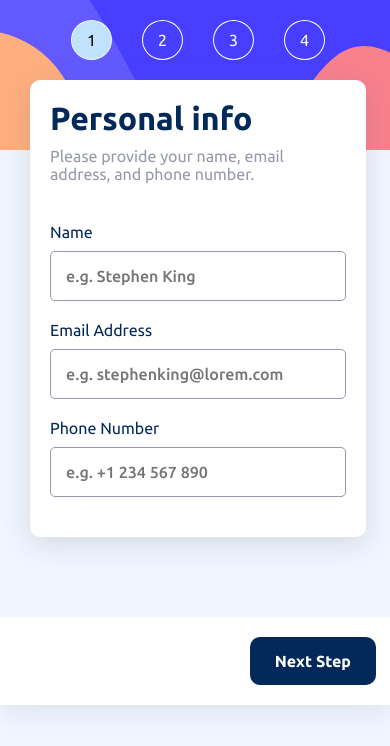
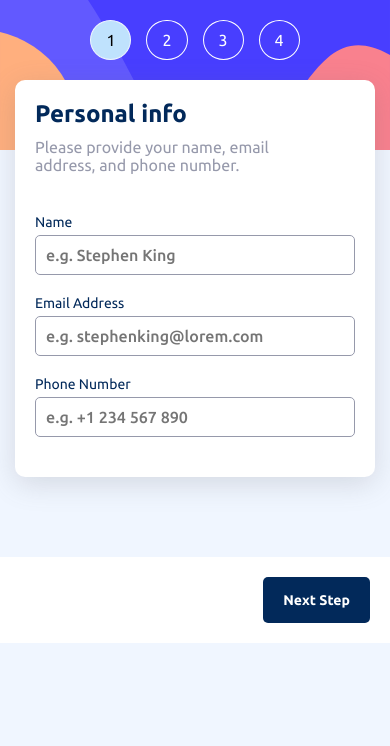
Before and after one commit to marcoslimaJS/Multi-step-form, a React (Vite) app: page / in a window 390 px wide. Shown: the top 746 px of the page. Built offline with nearby package versions, Linux system fonts and the light colour scheme.

Commit message:
criando responsivo do projeto

```diff
--- a/src/App.jsx
+++ b/src/App.jsx
@@ -37,5 +37,6 @@
     margin: 0px;
     padding: 0px;
     background: none;
+    box-shadow: none;
   }
 `
--- a/src/Components/FormStep.jsx
+++ b/src/Components/FormStep.jsx
@@ -3,6 +3,7 @@
 import ContentForm from "./ContentForm";
 import { validate } from "./Forms/Personal";
 import { StepContenxt } from "../App";
+import ThankYouForm from "./Forms/ThankYouForm";
 
 const steps = [
   {
@@ -54,6 +55,7 @@
   const [selectedAddOns, setSelectedAddOns] = useState([]);
 
   // -----------------------------------------------------------------------
+  const [thankYou, setThankYou] = useState(false);
 
   const arrayOfValidations = () => {
     const results = [];
@@ -81,8 +83,8 @@
     console.log(`useEffect: ${currentStep}`);
   }, [currentStep]);
 
-  function teste(e) {
-    e.preventDefault();
+  const checkForm = () => {
+    console.log("foiiii");
     if (currentStep === 0) {
       const validated = arrayOfValidations();
       if (validated) {
@@ -91,7 +93,13 @@
     } else {
       nextStep();
     }
-  }
+  };
+
+  const sendForm = (e) => {
+    e.preventDefault();
+    setThankYou((prev) => prev = true);
+    console.log("enviado");
+  };
 
   return (
     <Container>
@@ -117,20 +125,31 @@
               setBilling: setPlanBilling,
             }}
           >
-            <form onSubmit={teste}>
+            <form onSubmit={sendForm}>
               <FormContent>
+                {!thankYou && (
+                  <>
                     <Head>
                       <h1>{steps[currentStep].title}</h1>
                       <p>{steps[currentStep].description}</p>
                     </Head>
                     <ContentForm />
+                  </>
+                )}
+                {thankYou && <ThankYouForm />}
               </FormContent>
+              {!thankYou && (
                 <ContainerButtons>
                   {currentStep < steps.length && currentStep !== 0 && (
                     <BackButton onClick={previousStep}>Go Back</BackButton>
                   )}
-                <Button type="submit">Next Step</Button>
+                  {currentStep !== steps.length - 1 ? (
+                    <ButtonDefault onClick={checkForm}>Next Step</ButtonDefault>
+                  ) : (
+                    <ButtonConfirm>Confirm</ButtonConfirm>
+                  )}
                 </ContainerButtons>
+              )}
             </form>
           </PlanContext.Provider>
         </AddOnsContext.Provider>
@@ -157,6 +176,16 @@
   p {
     color: hsl(231, 11%, 63%);
   }
+  @media (max-width: 500px) {
+    h1 {
+      font-size: 1.5rem;
+    }
+  }
+  @media (max-width: 400px) {
+    p {
+      max-width: 30ch;
+    }
+  }
 `;
 
 const FormContent = styled.div`
@@ -167,13 +196,20 @@
     margin: -70px 30px 80px 30px;
     box-shadow: rgba(100, 100, 111, 0.2) 0px 7px 29px 0px;
   }
+  @media (max-width: 500px) {
+    margin: -70px 15px 80px 15px;
+  }
 `;
 
 const ContainerButtons = styled.div`
   display: flex;
   align-items: center;
+  margin-top: auto;
   @media (max-width: 900px) {
-    background: #FFF;
+    background: #fff;
+    padding: 20px 30px;
+  }
+  @media (max-width: 500px) {
     padding: 20px;
   }
 `;
@@ -187,14 +223,14 @@
   cursor: pointer;
 `;
 
-const Button = styled.button`
+const ButtonDefault = styled.span`
   background: hsl(213, 96%, 18%);
   color: #fff;
   font-size: 1rem;
   font-weight: 600;
   font-family: "Ubuntu", sans-serif;
   border: none;
-  border-radius: 10px;
+  border-radius: 5px;
   padding: 15px 25px;
   transition: 0.3s ease-in-out;
   display: flex;
@@ -203,4 +239,26 @@
   :hover {
     background: #124585;
   }
+  @media (max-width: 500px) {
+    padding: 15px 20px;
+    font-size: 0.875rem;
+  }
 `;
+
+const ButtonConfirm = styled.button`
+  background: hsl(243, 100%, 62%);
+  color: #fff;
+  font-size: 1rem;
+  font-weight: 600;
+  font-family: "Ubuntu", sans-serif;
+  border: none;
+  border-radius: 5px;
+  padding: 15px 25px;
+  transition: 0.3s ease-in-out;
+  display: flex;
+  margin-left: auto;
+  cursor: pointer;
+  :hover {
+    background: hsl(243.03370786516854, 84.76190476190476%, 41.17647058823529%);
+  }
+`;
--- a/src/Components/Forms/AddOns.jsx
+++ b/src/Components/Forms/AddOns.jsx
@@ -132,6 +132,20 @@
     font-weight: 500;
     margin-left: auto;
   }
+  @media (max-width: 460px) {
+    padding: 15px;
+    gap: 15px;
+    h3 {
+      margin-bottom: 2px;
+      font-size: 0.900rem;
+    }
+    p {
+      font-size: 0.800rem;
+    }
+    span {
+      font-size: 0.800rem;
+    }
+  }
 `;
 
 const PseudoCheckbox = styled.div`
@@ -142,6 +156,10 @@
   height: 25px;
   border-radius: 5px;
   border: 1px solid hsl(231, 11%, 63%);
+  @media (max-width: 460px) {
+    width: 20px;
+    height: 20px;
+  }
 `;
 
 const AddOnsCheck = styled.div`
--- a/src/Components/Forms/Finishing.jsx
+++ b/src/Components/Forms/Finishing.jsx
@@ -73,6 +73,9 @@
       transform: translate3d(0, 0, 0);
     }
   }
+  @media (max-width: 900px) {
+    min-height: 280px;
+  }
 `;
 const Products = styled.div`
   background: hsl(217, 100%, 97%);
@@ -89,11 +92,20 @@
   h3 {
     font-size: 1.2rem;
     margin-bottom: 3px;
+    text-transform: capitalize;
   }
   p {
     color: hsl(231, 11%, 63%);
     text-decoration: underline;
     cursor: pointer;
+  }
+  span {
+    font-weight: 600;
+  }
+  @media (max-width: 400px) {
+    h3 {
+      font-size: 1rem;
+    }
   }
 `;
 
@@ -104,6 +116,11 @@
   align-items: center;
   p {
     color: hsl(231, 11%, 63%);
+  }
+  @media (max-width: 400px) {
+    p, span {
+      font-size: 0.875rem;
+    }
   }
 `;
 
@@ -120,4 +137,7 @@
     font-size: 1.2rem;
     font-weight: 700;
   }
+  @media (max-width: 900px) {
+    margin-top: auto;
+  }
 `;
--- a/src/Components/Forms/Personal.jsx
+++ b/src/Components/Forms/Personal.jsx
@@ -112,7 +112,10 @@
   @media (max-width: 900px) {
     &:last-child {
       margin-bottom: 0px;
-  }
+    }
+    @media (max-width: 500px) {
+      padding: 10px;
+    }
   }
 `;
 
@@ -122,6 +125,10 @@
   margin-bottom: 10px;
   span {
     color: hsl(354, 84%, 57%);
+  }
+  @media (max-width: 500px) {
+    font-size: 0.875rem;
+    margin-bottom: 5px;
   }
 `;
 
--- a/src/Components/Forms/Plan.jsx
+++ b/src/Components/Forms/Plan.jsx
@@ -109,6 +109,9 @@
     font-size: 0.875rem;
     color: hsl(231, 11%, 63%);
   }
+  @media (max-width: 565px) {
+    flex-direction: row;
+  }
 `;
 
 const InputRadio = styled.input`
@@ -120,6 +123,13 @@
   input[type="radio"]:checked + label {
     border-color: hsl(213, 96%, 18%);
     background: hsl(217, 100%, 97%);
+  }
+  @media (max-width: 900px) {
+   min-width: 200px ;
+  }
+  @media (max-width: 750px) {
+    min-width: 0px;
+    min-height: 100px;
   }
 `;
 
@@ -143,6 +153,17 @@
     gap: 20px;
     margin-bottom: 20px;
   }
+  @media (max-width: 900px) {
+    min-height: 255px;
+    ul {
+      justify-content: space-between;
+    }
+  }
+  @media (max-width: 565px) {
+    ul {
+      flex-direction: column;
+    }
+  }
 `;
 
 const BillingContainer = styled.div`
--- /dev/null
+++ b/src/Components/Forms/ThankYouForm.jsx
@@ -0,0 +1,38 @@
+import React from 'react';
+import styled from 'styled-components';
+import ThankYouSvg from '../Svgs/ThankYouSvg'
+
+const ThankYouForm = () => {
+  return (
+    <Container>
+      <ThankYouSvg />
+      <h1>Thank you!</h1>
+      <p>Thanks for confirming your subscription! We hope you have fun using our platform. If you ever need support, please feel free to email us at support@loremgaming.com.</p>
+    </Container>
+  )
+}
+
+export default ThankYouForm
+
+const Container = styled.div`
+  display: flex;
+  gap: 30px;
+  flex-direction: column;
+  justify-content: center;
+  align-items: center;
+  margin-top: 100px;
+  margin-bottom: 60px;
+  p {
+    color: hsl(231, 11%, 63%);
+    text-align: center;
+    max-width: 49ch;
+    line-height: 1.5;
+  }
+  @media (max-width: 400px) {
+    gap: 10px;
+    max-width: 33ch;
+    h1 {
+      font-size: 1.5rem;
+    }
+  }
+`
--- a/src/Components/SidebarStyle.jsx
+++ b/src/Components/SidebarStyle.jsx
@@ -6,14 +6,19 @@
   background: url(${fotoBGDesktop}) no-repeat;
   padding: 20px;
   min-width: 275px;
+  min-height: 570px;
   @media (max-width: 900px) {
     background: url(${fotoBGMobile}) no-repeat;
     min-width: 0px;
+    min-height: 0px;
     background-size: cover;
     display: flex;
     justify-content: center;
     gap: 30px;
     padding-bottom: 60px;
+  }
+  @media (max-width: 500px) {
+    gap: 15px;
   }
 `;
 
@@ -50,5 +55,5 @@
   color: ${({ active, index }) => (active === index ? "#000" : "")};
   border-radius: 50%;
   padding: 10px 15px;
-  transition: 0.4s;
+  transition: 0.5s;
 `;
--- /dev/null
+++ b/src/Components/Svgs/ThankYouSvg.jsx
@@ -0,0 +1,9 @@
+import React from 'react'
+
+const ThankYouSvg = () => {
+  return (
+    <svg xmlns="http://www.w3.org/2000/svg" width="80" height="80" viewBox="0 0 80 80"><g fill="none"><circle cx="40" cy="40" r="40" fill="#F9818E"/><path fill="#E96170" d="M48.464 79.167c.768-.15 1.53-.321 2.288-.515a40.04 40.04 0 0 0 3.794-1.266 40.043 40.043 0 0 0 3.657-1.63 40.046 40.046 0 0 0 12.463-9.898A40.063 40.063 0 0 0 78.3 51.89c.338-1.117.627-2.249.867-3.391L55.374 24.698a21.6 21.6 0 0 0-15.332-6.365 21.629 21.629 0 0 0-15.344 6.365c-8.486 8.489-8.486 22.205 0 30.694l23.766 23.775Z"/><path fill="#FFF" d="M40.003 18.333a21.58 21.58 0 0 1 15.31 6.351c8.471 8.471 8.471 22.158 0 30.63-8.47 8.47-22.156 8.47-30.627 0-8.47-8.472-8.47-22.159 0-30.63a21.594 21.594 0 0 1 15.317-6.35Zm9.865 15c-.316.028-.622.15-.872.344l-12.168 9.13-5.641-5.642c-1.224-1.275-3.63 1.132-2.356 2.356l6.663 6.663c.56.56 1.539.63 2.173.156l13.326-9.995c1.122-.816.43-2.993-.956-3.013a1.666 1.666 0 0 0-.17 0Z"/></g></svg>
+  )
+}
+
+export default ThankYouSvg
--- a/src/styles/Global.jsx
+++ b/src/styles/Global.jsx
@@ -1,7 +1,6 @@
 import { createGlobalStyle } from "styled-components";
 
 export default createGlobalStyle`
-  @import url("https://fonts.googleapis.com/css2? family= Ubuntu:wght@400;500;700 & display=swap");
   * {
     margin: 0px;
     padding: 0px;
```
Lines whose indentation alone changed are shown as unchanged.
